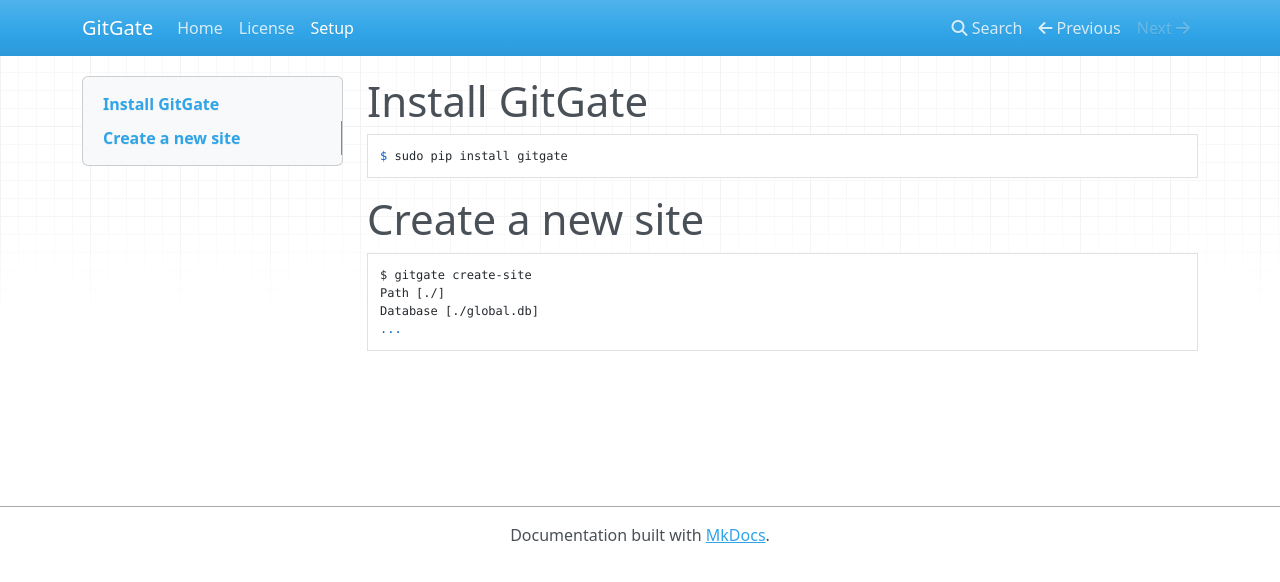
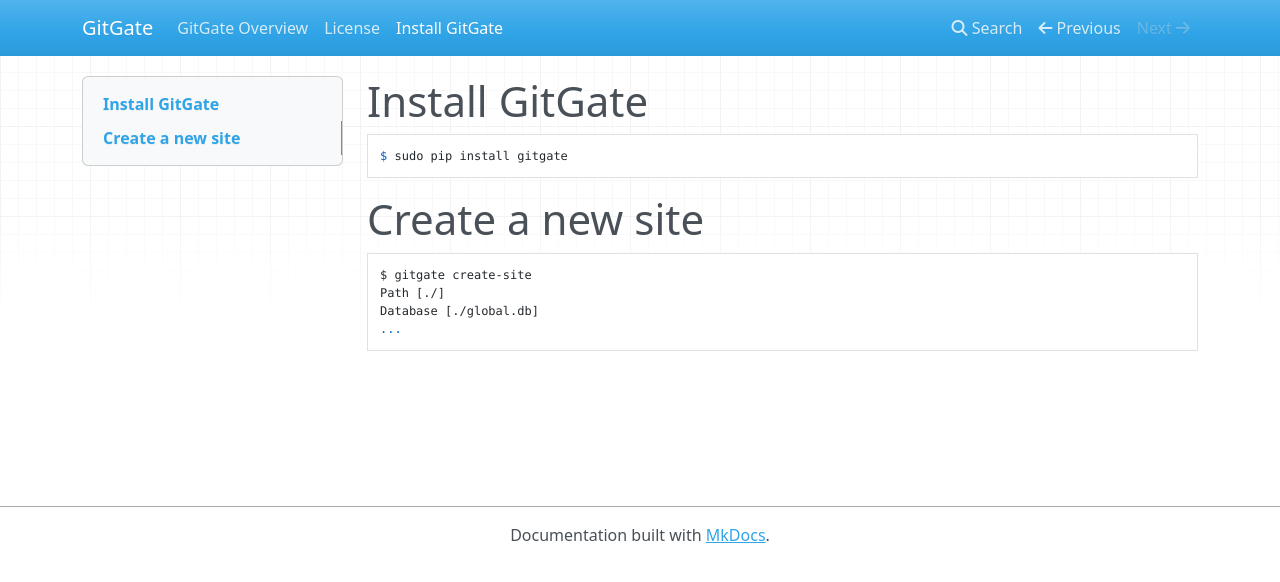
Before and after one commit to nullism/gitgate, an MkDocs documentation site: the page built from docs/setup.md, in a window 1280 px wide. Shown: the top 582 px of the page. Built offline with MkDocs 1.6.1, drawn with Linux system fonts in a browser that asks for light colours; nearby versions of some CDN libraries; old or Windows-style settings are respelled for this version of MkDocs.

Commit message:
Update mkdocs.yml

```diff
--- a/mkdocs.yml
+++ b/mkdocs.yml
@@ -1,5 +1,5 @@
 site_name: GitGate
 pages:
-- [index.md, Home]
-- [license.md, License]
-- [setup.md, Setup]
+- index.md
+- license.md
+- setup.md
```
